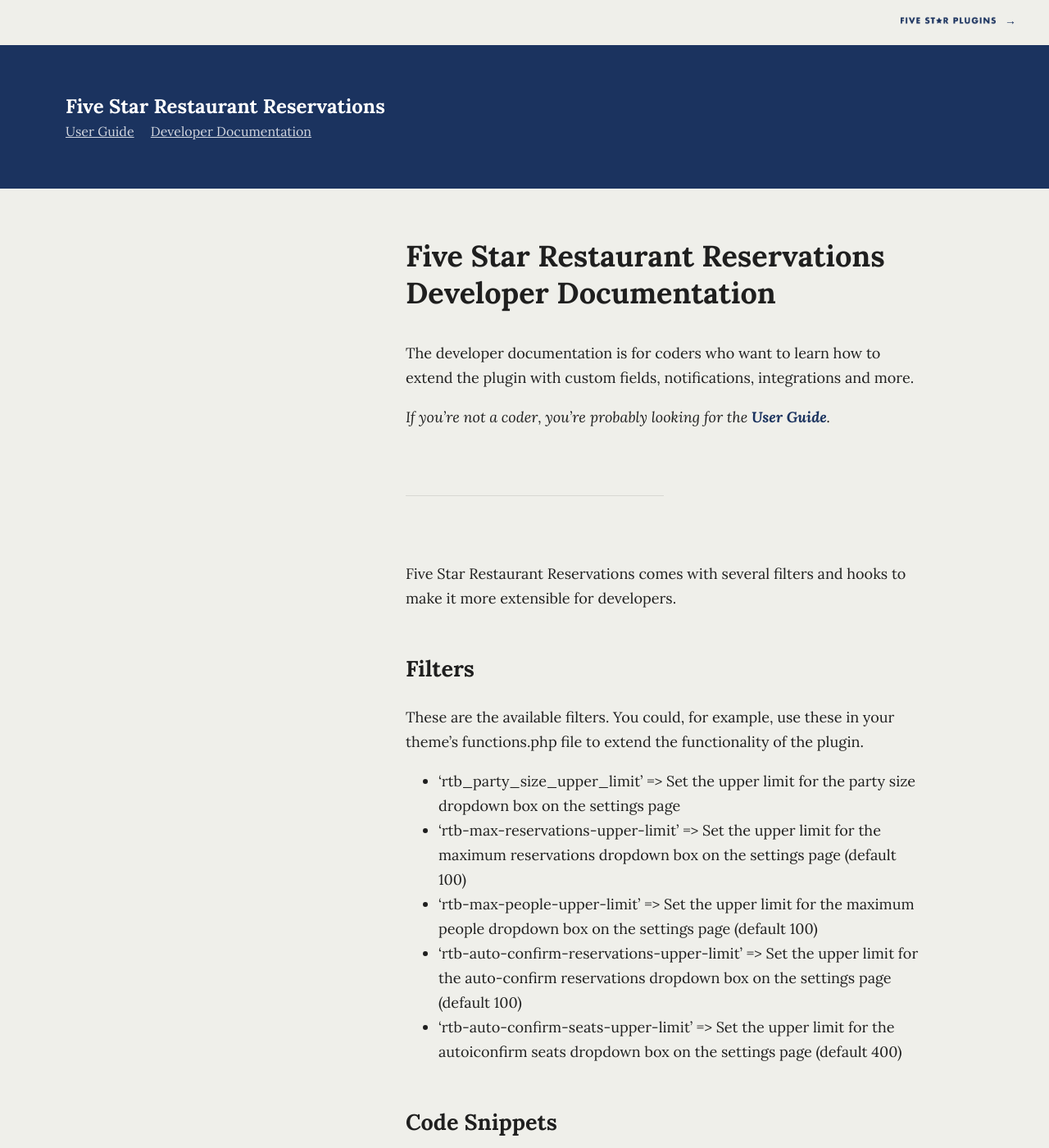
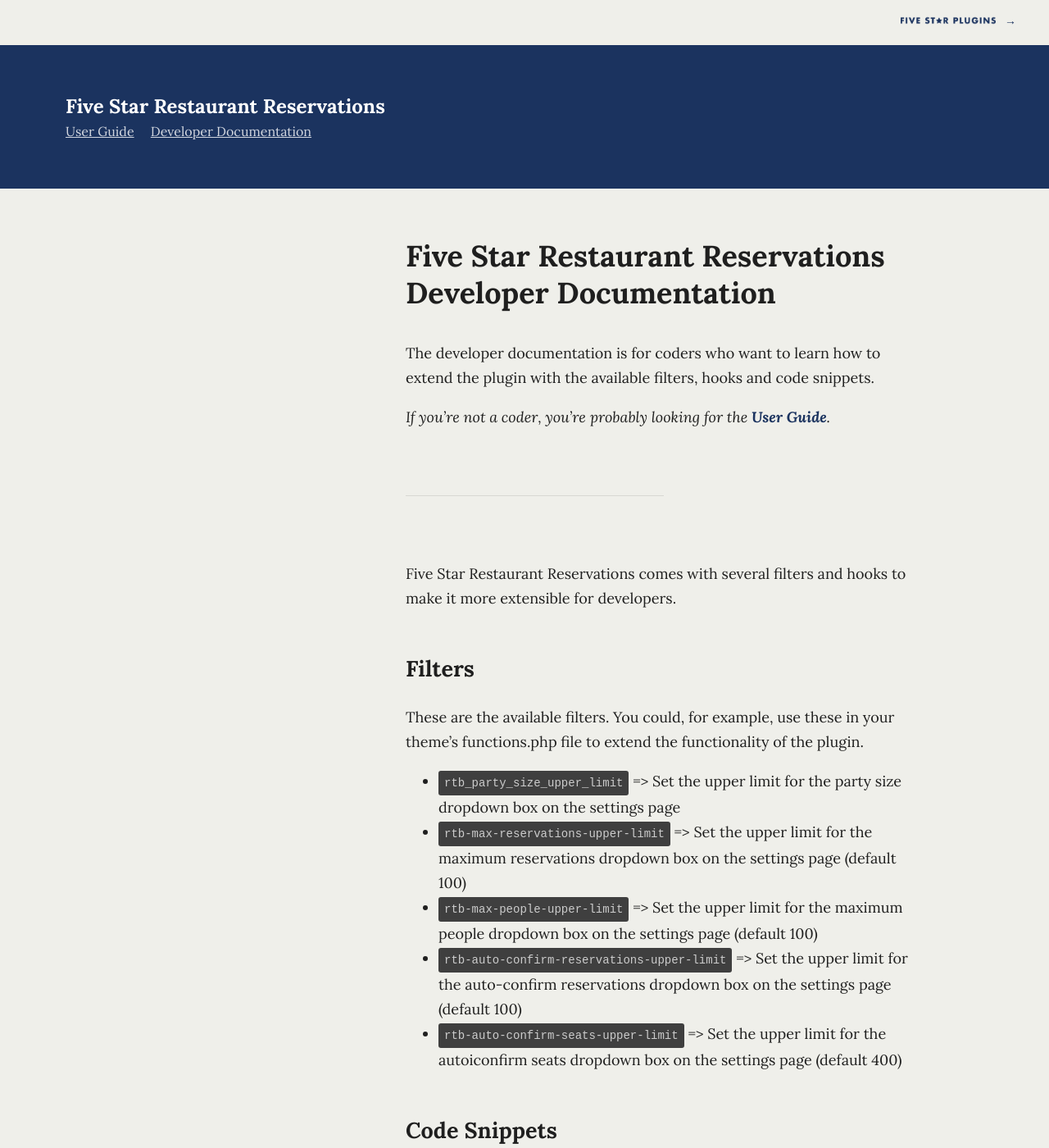
Before and after one commit to fivestarplugins/fivestarplugins.github.io, a Jekyll site: the page built from plugins/restaurant-reservations/developer/index.md, in a window 1280 px wide and 1400 px high. Shown: the whole window at 82% size. Built offline with Jekyll 4.4.1, drawn with Linux system fonts in a browser that asks for light colours.

Commit message:
updating RTB hooks section

```diff
--- a/plugins/restaurant-reservations/developer/index.md
+++ b/plugins/restaurant-reservations/developer/index.md
@@ -4,7 +4,7 @@
 menu: developer
 title: Five Star Restaurant Reservations Developer Documentation
 ---
-The developer documentation is for coders who want to learn how to extend the plugin with custom fields, notifications, integrations and more.
+The developer documentation is for coders who want to learn how to extend the plugin with the available filters, hooks and code snippets.
 
 *If you're not a coder, you're probably looking for the [User Guide](../user).*
 
@@ -16,11 +16,11 @@
 
 These are the available filters. You could, for example, use these in your theme's functions.php file to extend the functionality of the plugin.
 
-- 'rtb_party_size_upper_limit' => Set the upper limit for the party size dropdown box on the settings page
-- 'rtb-max-reservations-upper-limit' => Set the upper limit for the maximum reservations dropdown box on the settings page (default 100)
-- 'rtb-max-people-upper-limit' => Set the upper limit for the maximum people dropdown box on the settings page (default 100)
-- 'rtb-auto-confirm-reservations-upper-limit' => Set the upper limit for the auto-confirm reservations dropdown box on the settings page (default 100)
-- 'rtb-auto-confirm-seats-upper-limit' => Set the upper limit for the autoiconfirm seats dropdown box on the settings page (default 400)
+- `rtb_party_size_upper_limit` => Set the upper limit for the party size dropdown box on the settings page
+- `rtb-max-reservations-upper-limit` => Set the upper limit for the maximum reservations dropdown box on the settings page (default 100)
+- `rtb-max-people-upper-limit` => Set the upper limit for the maximum people dropdown box on the settings page (default 100)
+- `rtb-auto-confirm-reservations-upper-limit` => Set the upper limit for the auto-confirm reservations dropdown box on the settings page (default 100)
+- `rtb-auto-confirm-seats-upper-limit` => Set the upper limit for the autoiconfirm seats dropdown box on the settings page (default 400)
 
 ## Code Snippets
 
```
